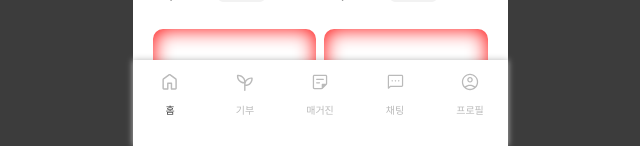
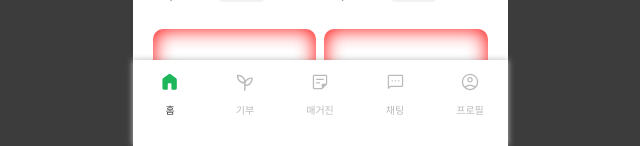
Before and after one commit to 9oormthon-univ/2024_BEOTKKOTTHON_TEAM_12_FE, a React (Vite) app: page / in a window 1280 px wide. Shown: the part 654-800 px from the top of the page, without its empty margins (320-960 px from the left). Built offline with nearby package versions, Linux system fonts and the light colour scheme; a web font is replaced by a local one.

Commit message:
FIX : 새로고침 시, navbar 활성화 버그 수정

```diff
--- a/src/components/molcule/nav/index.tsx
+++ b/src/components/molcule/nav/index.tsx
@@ -17,7 +17,13 @@ const greyNav = [home_grey, donation_grey, magazine_grey, chatting_grey, profile
 
 const Nav = () => {
   const [activeTab, setActiveTab] = useState<string>('홈');
-  const [nav, setNav] = useState<string[]>([...greyNav]);
+  const [nav, setNav] = useState<string[]>([
+    home_green,
+    donation_grey,
+    magazine_grey,
+    chatting_grey,
+    profile_grey,
+  ]);
 
   const handleClick = (i: number) => {
     const temp = [...greyNav];
```
